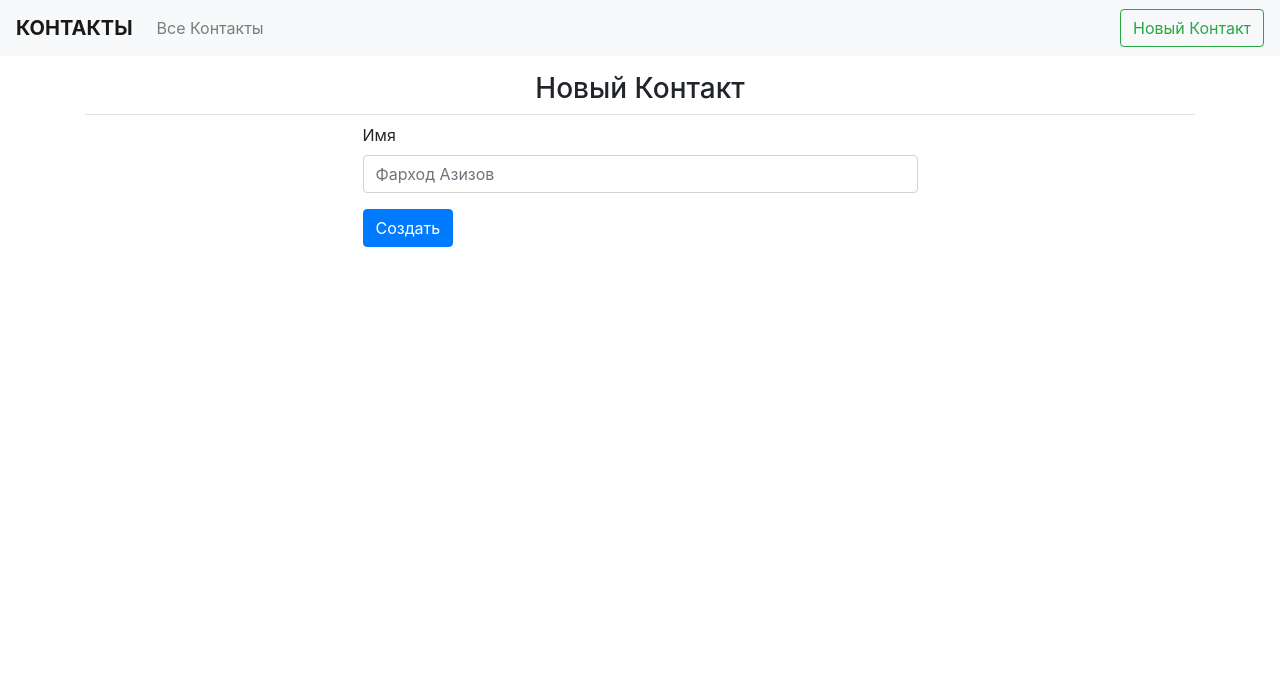
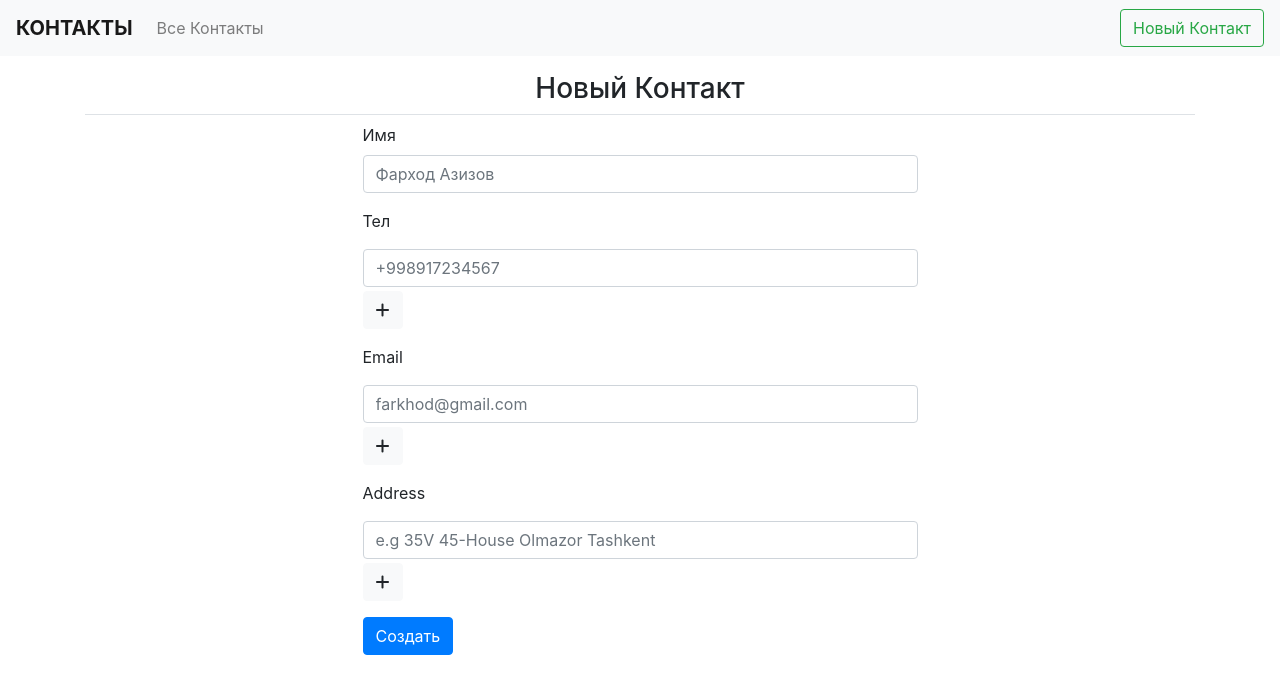
Before and after one commit to abbossth/vue-contacts-app, a Vue app: page /newContact in a window 1280 px wide. Shown: the top 694 px of the page. Built offline with nearby package versions, Linux system fonts and the light colour scheme.

Commit message:
Creating full data is done and user can add data by multiple input elements

```diff
--- a/src/components/Contacts.vue
+++ b/src/components/Contacts.vue
@@ -52,7 +52,7 @@ export default {
     ...mapGetters(['allContacts']),
     filteredContacts: function() {
       return this.allContacts.filter((contact) => {
-        return contact.name.toLowerCase().match(this.searched)
+        return contact.name.match(this.searched)
       })
     }
   },
--- a/src/components/CreateContact.vue
+++ b/src/components/CreateContact.vue
@@ -3,13 +3,71 @@
     <div class="form-group">
       <label for="name">Имя</label>
       <input
-      v-model="name"
+      v-model="newContact.name"
       type="text" class="form-control"
       id="name" placeholder="Фарход Азизов">
     </div>
-    <button type="submit" class="btn btn-primary" @click="creating()">Создать</button>
+    <div class="form-group">
+      <label for="phoneInput">Тел</label>
+      <div class="d-flex align-items-center" v-for="(input,index) in newContact.phones" :key="`phone`+ index">
+        <input
+          v-model="input.phone"
+          type="tel" class="form-control mt-2"
+          id="phoneInput" placeholder="+998917234567">
+        <a v-if="index!=0"
+          class="fas fa-minus text-danger mx-1"
+          @click="deleteField(index, newContact.phones)">
+        </a>
+      </div>
+      <button
+        @click="addField(this.newContact.phones)"
+        class="btn btn-light mt-1"
+        type="button">
+        <i class="fas fa-plus"></i>
+      </button>
+    </div>
+    <div class="form-group">
+      <label for="emailInput">Email</label>
+      <div class="d-flex align-items-center" v-for="(input,index) in newContact.emails" :key="`email`+ index">
+        <input
+          v-model="input.email"
+          type="email" class="form-control mt-2"
+          id="emailInput"
+          placeholder="farkhod@gmail.com">
+        <a v-if="index!=0"
+          class="fas fa-minus text-danger mx-1"
+          @click="deleteField(index, newContact.emails)">
+        </a>
+      </div>
+      <button
+        @click="addField(this.newContact.emails)"
+        class="btn btn-light mt-1"
+        type="button">
+        <i class="fas fa-plus"></i>
+      </button>
+    </div>
+    <div class="form-group">
+      <label for="addressInput">Address</label>
+      <div class="d-flex align-items-center" v-for="(input,index) in newContact.addresses" :key="`address`+ index">
+        <input
+          v-model="input.address"
+          type="text" class="form-control mt-2"
+          id="addressInput"
+          placeholder="e.g 35V 45-House Olmazor Tashkent">
+        <a v-if="index!=0"
+          class="fas fa-minus text-danger mx-1"
+          @click="deleteField(index, newContact.addresses)">
+        </a>
+      </div>
+      <button
+        @click="addField(this.newContact.addresses)"
+        class="btn btn-light mt-1"
+        type="button">
+        <i class="fas fa-plus"></i>
+      </button>
+    </div>
+    <button type="submit" class="btn btn-primary">Создать</button>
   </form>
-  <p v-if="isCreated" class="alert alert-success my-3 w-50 mx-auto">Контакт создан успешно!</p>
 </template>
 
 <script>
@@ -18,19 +76,26 @@ export default {
   name: 'CreateContact',
   data() {
     return {
-      name: '',
-      isCreated: false
+      newContact: {
+        id: Math.floor(Math.random()*1000000),
+        name: '',
+        phones: [{phone: ''}],
+        emails: [{email: ''}],
+        addresses: [{address: ''}],
+      }
     }
   },
   methods: {
     ...mapActions(['createNew']),
     onSubmit(e) {
       e.preventDefault()
-      this.createNew(this.name)
+      this.createNew(this.newContact)
     },
-    creating() {
-      this.isCreated = !this.isCreated
-      setTimeout(() => this.isCreated = !this.isCreated, 3000)
+    addField(arr) {
+      arr.push({})
+    },
+    deleteField(index, arr) {
+      arr.splice(index, 1)
     }
   }
 }
--- a/src/components/SingleContact.vue
+++ b/src/components/SingleContact.vue
@@ -1,14 +1,20 @@
 <template>
-  <div class="mb-2">
+  <div class="mt-2">
     <b>Phone: </b>
-    <div v-for="phone in contact.phone" :key="phone">
-      {{ phone }}
+    <div v-for="phone in contact.phones" :key="phone">
+      {{ phone.phone }}
     </div>
   </div>
-  <div>
+  <div class="mt-2">
     <b>Email: </b>
-    <div v-for="email in contact.email" :key="email">
-      {{ email }}
+    <div v-for="email in contact.emails" :key="email">
+      {{ email.email }}
+    </div>
+  </div>
+  <div class="mt-2">
+    <b>Address: </b>
+    <div v-for="address in contact.addresses" :key="address">
+      {{ address.address }}
     </div>
   </div>
   <div class="text-right">
--- a/src/store/data/db.json
+++ b/src/store/data/db.json
@@ -2,19 +2,22 @@
   {
     "id": 511733,
     "name": "John",
-    "phone": ["+998912345678"],
-    "email": ["john@mail.com"]
+    "phones": [{"phone": "+998912345678"}],
+    "emails": [{"email": "john@mail.com"}],
+    "addresses": [{"address": "19 Zuhro Str., Khiva"}, {"address": "Pekin, China"}]
   },
   {
-    "id": 539261,
+    "id": 124598,
     "name": "Yasmin",
-    "phone": ["+998912345678","+998912340000"],
-    "email": ["yasmin@gmail.ru"]
+    "phones": [{"phone": "+998954645465"}, {"phone": "+796154645000"}],
+    "emails": [{"email": "yasmin@mail.com"}],
+    "addresses": [{"address": "12A-House Olmazor, Tashkent"}]
   },
   {
     "id": 154681,
     "name": "Abbos",
-    "phone": ["+998912345678"],
-    "email": ["abbos@mail.uz", "bossko@gmail.com"]
+    "phones": [{"phone": "+998912345678"}],
+    "emails": [{"email": "abbos@mail.uz"}, {"email": "bossko@gmail.com"}],
+    "addresses": [{"address": "New York, USA"}]
   }
 ]
--- a/src/store/modules/contacts.js
+++ b/src/store/modules/contacts.js
@@ -21,12 +21,8 @@ const actions = {
   fetchContacts({ commit }) {
     commit('setContacts', db)
   },
-  createNew({ commit }, name) {
-    const contact = {
-      id: Math.floor(Math.random()*1000000),
-      name: name
-    }
-    db.push(contact)
+  createNew({ commit }, newContact) {
+    db.push(newContact)
     commit('newContact', db)
     router.push('/')
   },
```
